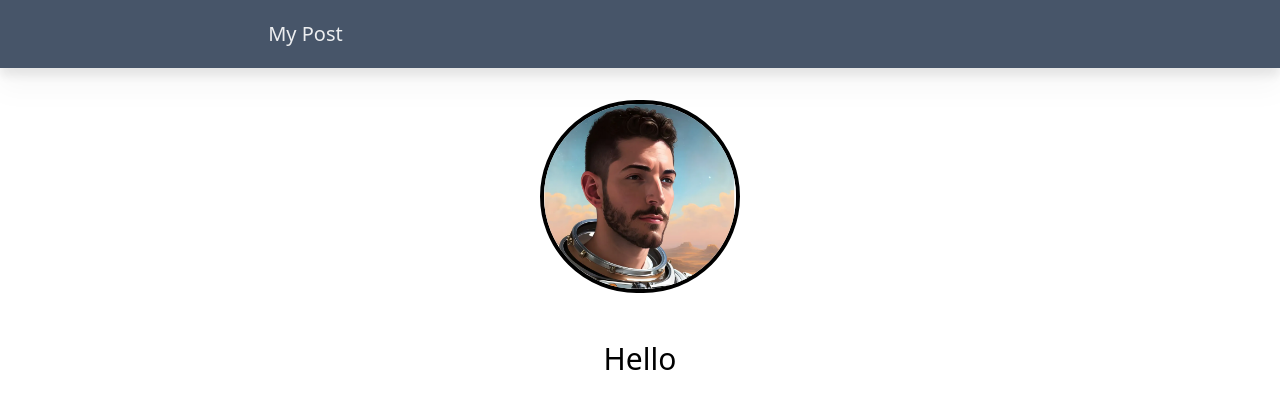
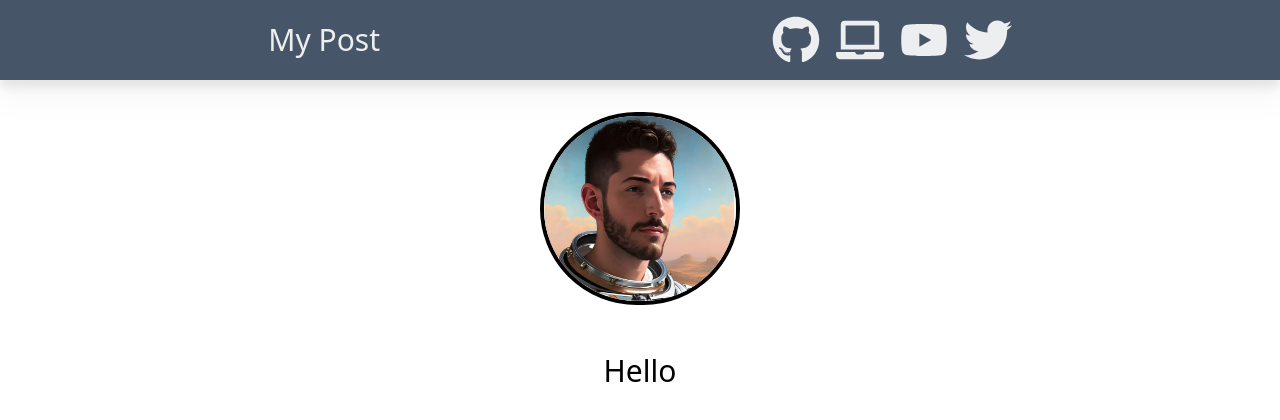
Before and after one commit to heefan/codetalkblog, a Next.js app: page / in a window 1280 px wide. Shown: the top 420 px of the page. Built offline with nearby package versions, Linux system fonts and the light colour scheme.

Commit message:
Add social icon on navigation bar
close #3

```diff
--- a/app/Components/Navbar.tsx
+++ b/app/Components/Navbar.tsx
@@ -1,11 +1,20 @@
 import Link from "next/link"
+import { FaYoutube, FaTwitter, FaGithub, FaLaptop } from "react-icons/fa"
 
 export default function Navbar() {
     return (
         <nav className="bg-slate-600 p-4 sticky top-0 drop-shadow-xl z-10">
-            <div className="prose prose-xl mx-auto flex justify-between flex-col sm:flex-row">
-                <Link href="/" className="text-white/90 no-underline hover:text-white">My Post</Link>
+            <div className='prose prose-xl mx-auto flex justify-between flex-col sm:flex-row'>
+                <h1 className="text-3xl font-bold text-white grid place-content-center mb-2 md:mb-0">
+                    <Link href="/" className="text-white/90 no-underline hover:text-white">My Post</Link>
+                </h1>
+                <div className="flex flex-row justify-center sm:justify-evenly align-middle gap-4 text-white text-4xl lg:text-5xl">
+                    <Link className="text-white/90" href="https://"><FaGithub /></Link>
+                    <Link className="text-white/90" href="https://"><FaLaptop /></Link>
+                    <Link className="text-white/90" href="https://"><FaYoutube /></Link>
+                    <Link className="text-white/90" href="https://"><FaTwitter /></Link>
+                </div>
             </div>
-        </nav>
+        </nav >
     )
 }
--- a/package.json
+++ b/package.json
@@ -11,7 +11,8 @@
   "dependencies": {
     "next": "13.5.4",
     "react": "^18",
-    "react-dom": "^18"
+    "react-dom": "^18",
+    "react-icons": "^4.11.0"
   },
   "devDependencies": {
     "@tailwindcss/typography": "^0.5.10",
```
Also changed, not shown: 1 other file (tests, documents, lock files or other folders).
